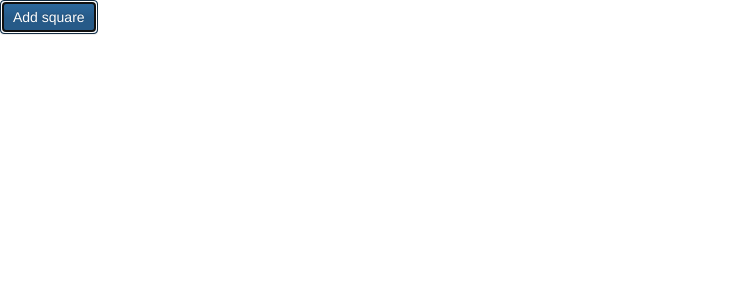
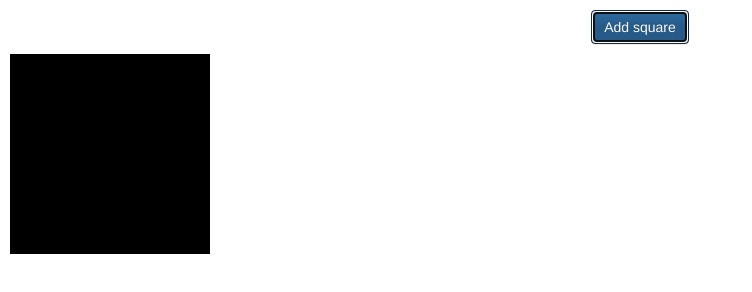
Before and after one commit to beeva-eduardolopez/Lab4_JavaScript, a plain HTML site: page index.html in a window 1280 px wide. Both pictures are taken after a click on the button "Add square". Shown: the whole page, without its empty margins (0-752 px from the left). Drawn offline with nearby package versions, Linux system fonts and the light colour scheme.

Commit message:
Create square

```diff
--- a/index.html
+++ b/index.html
@@ -17,9 +17,8 @@
         <link rel="stylesheet" href="style.css">
     </head>
     <body>
-        <div>
-            <button type="button" id="fat-btn" class="btn btn-primary center">Add square
-        </div>
-</button>
+		<div class="center">
+			<button onclick="createSquare()" type="button" id="fat-btn" class="btn btn-primary">Add square</button>
+		</div>
     </body>
 </html>
--- a/scripts.js
+++ b/scripts.js
@@ -3,3 +3,27 @@ document.addEventListener('DOMContentLoaded', function(){
    // element.style.color = 'red';
 
 });
+
+var squares = document.getElementsByClassName('square');
+
+function randomColor() {
+
+var randomRed = Math.floor(Math.random() * 255);
+var randomGreen = Math.floor(Math.random() * 255);
+var randomBlue = Math.floor(Math.random() * 255);
+//create the string that is the ‘random color’
+var randomColor = "rgb("+randomRed+","+randomGreen+","+randomBlue+")";
+
+return randomColor;
+}
+
+function createSquare(){
+
+	var square = document.createElement('div');
+	square.className = 'square';
+	square.onclick = function changeColor(){
+		this.style.backgroundColor = randomColor();
+	}
+	document.body.appendChild(square);
+
+}
--- a/style.css
+++ b/style.css
@@ -1,3 +1,11 @@
 .center{
-    text-align: center;
+	margin-top: 10px;
+	text-align: center;
 }
+
+.square {
+	width: 200px;
+	height: 200px;
+	background-color: #000000;
+	margin: 10px;
+}
```
